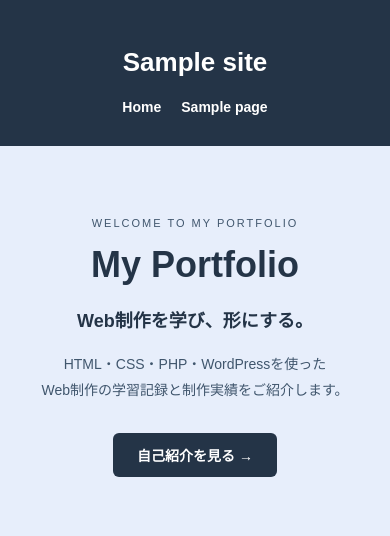
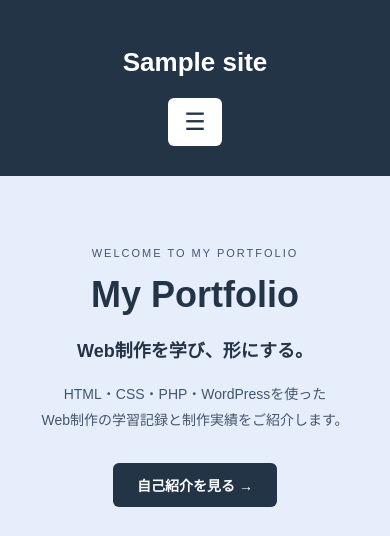
Before and after one commit to iworks-yoz3521/my-original-theme, a WordPress theme: template front-page.php in a window 390 px wide. Shown: the top 536 px of the page. Run offline with PHP 8.4 and a stand-in for WordPress, Linux system fonts and the light colour scheme; the site name, menu and one post (Sample post) are stand-ins, and other content is empty.

Commit message:
Add responsive hamburger menu and improve mobile layout

```diff
--- a/functions.php
+++ b/functions.php
@@ -18,3 +18,15 @@ function my_original_theme_setup() {
 }
 
 add_action('after_setup_theme', 'my_original_theme_setup');
+
+/* ハンバーガーメニュー用JavaScriptを読み込む */
+function mytheme_enqueue_menu_script() {
+    wp_enqueue_script(
+        'mytheme-menu',
+        get_template_directory_uri() . '/js/menu.js',
+        array(),
+        '1.0',
+        true
+    );
+}
+add_action('wp_enqueue_scripts', 'mytheme_enqueue_menu_script');
--- a/header.php
+++ b/header.php
@@ -17,11 +17,22 @@
     <h1><?php bloginfo('name'); ?></h1>
     <p><?php bloginfo('description'); ?></p>
 
+    <button
+        class="menu-toggle"
+        type="button"
+        aria-controls="primary-menu"
+        aria-expanded="false"
+        aria-label="メニューを開く"
+    >
+        <span class="menu-toggle-icon" aria-hidden="true">☰</span>
+    </button>
+
     <?php
     wp_nav_menu(array(
         'theme_location' => 'primary',
         'container' => 'nav',
         'container_class' => 'main-nav',
+        'container_id' => 'primary-menu',
     ));
     ?>
 
--- /dev/null
+++ b/js/menu.js
@@ -0,0 +1,38 @@
+
+document.addEventListener('DOMContentLoaded', function () {
+
+    // ハンバーガーメニューボタンを取得
+    const menuToggle = document.querySelector('.menu-toggle');
+
+    // ナビゲーションメニューを取得
+    const mainNav = document.querySelector('.main-nav');
+
+    // ボタンとメニューが存在する場合のみ実行
+    if (!menuToggle || !mainNav) {
+        return;
+    }
+
+    // ボタンがクリックされたときの処理
+    menuToggle.addEventListener('click', function () {
+
+        // メニューの表示・非表示を切り替える
+        const isOpen = mainNav.classList.toggle('is-open');
+
+        // メニューの開閉状態を更新する
+        menuToggle.setAttribute('aria-expanded', String(isOpen));
+
+        // ボタンの説明とアイコンを切り替える
+        menuToggle.setAttribute(
+            'aria-label',
+            isOpen ? 'メニューを閉じる' : 'メニューを開く'
+        );
+
+        const icon = menuToggle.querySelector('.menu-toggle-icon');
+
+        if (icon) {
+            icon.textContent = isOpen ? '×' : '☰';
+        }
+
+    });
+
+});
--- a/style.css
+++ b/style.css
@@ -951,3 +951,78 @@ footer {
         font-size: 14px;
     }
 }
+
+/* 画面幅360px以下のナビゲーション調整 */
+@media screen and (max-width: 360px) {
+
+    .main-nav ul {
+        gap: 12px;
+        flex-wrap: wrap;
+    }
+
+    .main-nav a {
+        font-size: 13px;
+    }
+}
+
+/* 画面幅360px以下のSkillsカード調整 */
+@media screen and (max-width: 360px) {
+
+    .skills-grid {
+        grid-template-columns: 1fr;
+    }
+
+}
+
+/* ========================================
+   ハンバーガーメニュー
+======================================== */
+
+/* パソコンではメニューボタンを非表示 */
+.menu-toggle {
+    display: none;
+}
+
+/* スマートフォン用 */
+@media screen and (max-width: 767px) {
+
+    /* メニューボタン */
+    .menu-toggle {
+        display: block;
+        margin: 20px auto 0;
+        padding: 10px 16px;
+        background-color: #ffffff;
+        color: #243447;
+        border: none;
+        border-radius: 6px;
+        font-size: 24px;
+        cursor: pointer;
+    }
+
+    /* 通常のナビゲーションを初期状態で非表示 */
+    .main-nav {
+        display: none;
+    }
+
+    /* メニューを開いたときに表示 */
+    .main-nav.is-open {
+        display: block;
+        margin-top: 15px;
+    }
+
+    /* メニュー項目を縦並びにする */
+    .main-nav ul {
+        display: flex;
+        flex-direction: column;
+        align-items: center;
+        gap: 15px;
+        padding: 10px 0;
+    }
+
+    /* メニューのリンク */
+    .main-nav a {
+        display: block;
+        padding: 8px 12px;
+        font-size: 16px;
+    }
+}
```
